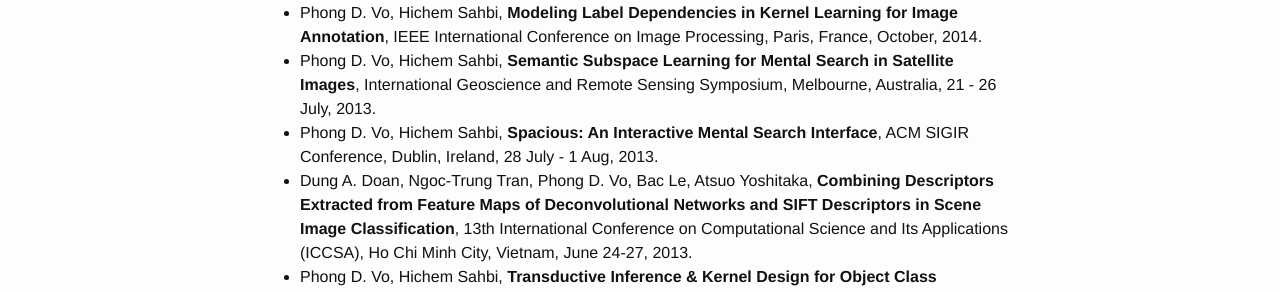
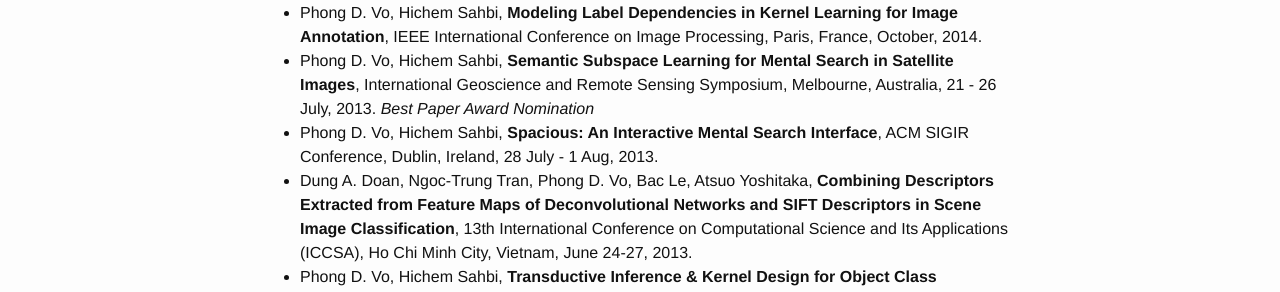
Before and after one commit to vodp/vodp.github.io, a Jekyll site: the page built from pubs.md, in a window 1280 px wide. Shown: the part 526-818 px from the top of the page. Built offline with Jekyll 4.4.1, drawn with Linux system fonts in a browser that asks for light colours.

Commit message:
Update pubs.md

```diff
--- a/pubs.md
+++ b/pubs.md
@@ -12,7 +12,7 @@
 * Phong D. Vo, Alexandru Ginsca, Herv\'e Le Borgne, Adrian Popescu, **Effective Training of Convolutional Networks using Noisy Web Images**, 13th International Workshop on Content-Based Multimedia Indexing (CBMI), Prague, Czech Republic, June 2015.
 * Alexandru-Lucian Gînsca, Adrian Popescu, Hervé Le Borgne, Nicolas Ballas, Phong D. Vo, Ioannis Kanellos, **Large-Scale Image Mining with Flickr Groups**, MultiMedia Modeling - 21st International Conference, Sydney, NSW, Australia, 2015.
 * Phong D. Vo, Hichem Sahbi, **Modeling Label Dependencies in Kernel Learning for Image Annotation**,  IEEE International Conference on Image Processing, Paris, France, October, 2014.
-* Phong D. Vo, Hichem Sahbi, **Semantic Subspace Learning for Mental Search in Satellite Images**, International Geoscience and Remote Sensing Symposium, Melbourne, Australia, 21 - 26 July, 2013.
+* Phong D. Vo, Hichem Sahbi, **Semantic Subspace Learning for Mental Search in Satellite Images**, International Geoscience and Remote Sensing Symposium, Melbourne, Australia, 21 - 26 July, 2013. _Best Paper Award Nomination_
 * Phong D. Vo, Hichem Sahbi, **Spacious: An Interactive Mental Search Interface**, ACM SIGIR Conference, Dublin, Ireland, 28 July - 1 Aug, 2013.
 * Dung A. Doan, Ngoc-Trung Tran, Phong D. Vo, Bac Le, Atsuo Yoshitaka, **Combining Descriptors Extracted from Feature Maps of Deconvolutional Networks and SIFT Descriptors in Scene Image Classification**, 13th International Conference on Computational Science and Its Applications (ICCSA), Ho Chi Minh City, Vietnam, June 24-27, 2013.
 * Phong D. Vo, Hichem Sahbi, **Transductive Inference & Kernel Design for Object Class Segmentation**, IEEE International Conference on Image Processing, Orlando, Florida, USA, Sept 29 - Oct 3, 2012
```
